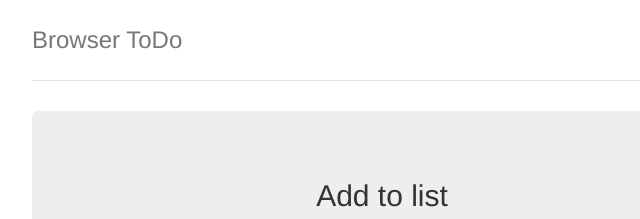
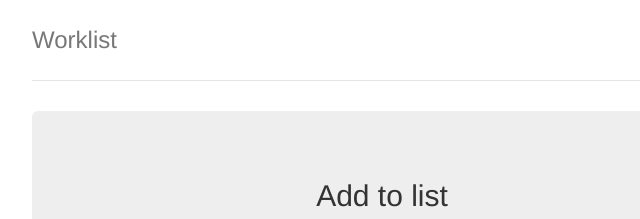
Before and after one commit to rajkamdar/BrowserToDo, a plain HTML site: page index.html in a window 1280 px wide. Shown: the top 219 px of the page, 258-898 px from the left. Drawn offline with Linux system fonts and the light colour scheme.

Commit message:
Updated Index.html

```diff
--- a/index.html
+++ b/index.html
@@ -7,7 +7,7 @@
     <meta name="viewport" content="width=device-width, initial-scale=1">
 
 
-    <title>ToDo</title>
+    <title>Worklist</title>
 
     <!-- Bootstrap core CSS -->
     <link href="css/bootstrap.min.css" rel="stylesheet">
@@ -18,7 +18,7 @@
 
     <div class="container">
       <div class="header clearfix">
-        <h3 class="text-muted">Browser ToDo</h3>
+        <h3 class="text-muted">Worklist</h3>
       </div>
 
       <div class="jumbotron">
```
